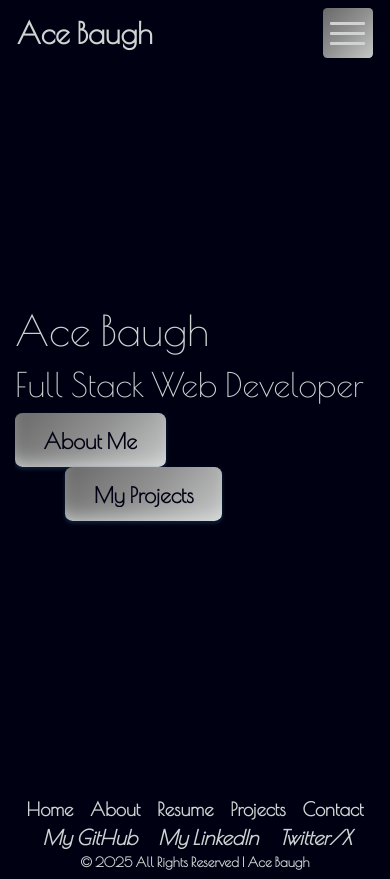
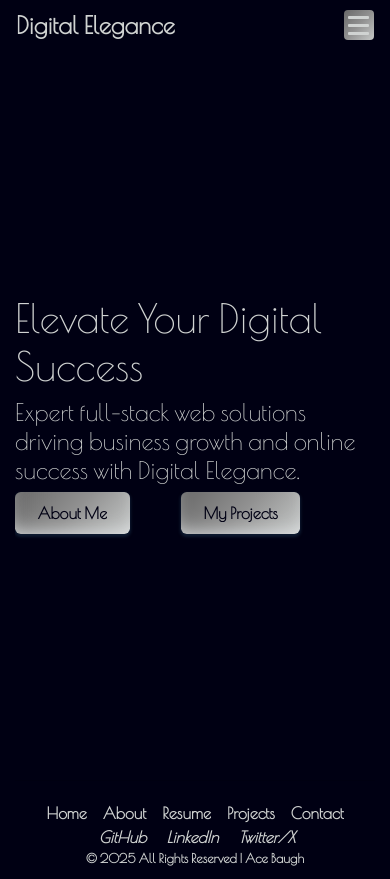
Before and after one commit to ace-d-baugh/DigitalElegance, a plain HTML site: page finecode/index.html in a window 390 px wide. Shown: the top 879 px of the page. Drawn offline with nearby package versions, Linux system fonts and the light colour scheme; a web font is replaced by a local one.

Commit message:
Smaller font

```diff
--- a/finecode/partials/_footer.js
+++ b/finecode/partials/_footer.js
@@ -19,14 +19,14 @@ class Footer extends HTMLElement {
             <li class="footer-link  mx-2">
                <a href="https://github.com/ace-d-baugh" target="_blank" >
                   <i class="nf nf-fa-github d-flex">
-                     <span class="ml-1">My GitHub</span>
+                     <span class="ml-1">GitHub</span>
                   </i>
                </a>
             </li>
             <li class="footer-link  mx-2">
-               <a href="https://www.linkedin.com/in/ace-baugh/" target="_blank">
+               <a href="https://www.linkedin.com/in/ace-d-baugh/" target="_blank">
                   <i class="nf nf-md-linkedin d-flex">
-                     <span class="ml-1">My LinkedIn</span>
+                     <span class="ml-1">LinkedIn</span>
                   </i>
                </a>
             </li>
--- a/finecode/partials/_header.js
+++ b/finecode/partials/_header.js
@@ -5,9 +5,9 @@ class Header extends HTMLElement {
 
 	connectedCallback() {
 		this.innerHTML = `
-      <nav class="navbar navbar-expand-lg navbar-light navbar-light bg-primary justify-content-between">
-         <a href="index.html" class="navbar-brand">Ace Baugh</a>
-         <button class="navbar-toggler collapsed d-flex d-lg-none flex-column justify-content-around" type="button" data-toggle="collapse" data-target="#navbarSupportedContent" aria-controls="navbarSupportedContent" aria-expanded="false" aria-label="Toggle navigation">
+      <nav class="navbar navbar-expand-md navbar-light navbar-light bg-primary justify-content-between">
+         <a href="index.html" class="navbar-brand">Digital Elegance</a>
+         <button class="navbar-toggler collapsed d-flex d-md-none flex-column justify-content-around" type="button" data-toggle="collapse" data-target="#navbarSupportedContent" aria-controls="navbarSupportedContent" aria-expanded="false" aria-label="Toggle navigation">
             <span class="toggler-icon top-bar"></span>
             <span class="toggler-icon middle-bar"></span>
             <span class="toggler-icon bottom-bar"></span>
--- a/finecode/partials/_hero.js
+++ b/finecode/partials/_hero.js
@@ -10,8 +10,8 @@ class Hero extends HTMLElement {
       <div class="hero">
          <div class="hero-image"></div>
          <div class="hero-text">
-            <h1 class="hero-title">Ace Baugh</h1>
-            <h2 class="hero-subtitle">Full Stack Web Developer</h2>
+            <h1 class="hero-title">Elevate Your Digital Success</h1>
+            <h4 class="hero-subtitle">Expert full-stack web solutions driving business growth and online success with Digital Elegance.</h4>
             <button>
                <span class="text">About Me</span>
                <span class="shimmer"></span>
--- a/public/styles/site.css
+++ b/public/styles/site.css
@@ -8,7 +8,7 @@
 	box-sizing: border-box;
 	font-family: var(--font-primary);
 	font-weight: bold;
-	font-size: 105%;
+	font-size: 100%;
 	line-height: 1;
 	color: var(--color-primary);
 	outline: none;
@@ -44,12 +44,12 @@
 }
 
 .navbar-brand {
-	font-size: 1.75rem;
+	font-size: 1.5rem;
 }
 
 .navbar-toggler {
-	height: 50px;
-	width: 50px;
+	height: 30px;
+	width: 30px;
 	transition: .5s ease-in-out;
 	position: relative;
 }
@@ -65,7 +65,7 @@
 }
 
 .navbar-toggler span {
-	margin: 0 0 0 -.35rem;
+	margin: 0 0 0 0;
 	padding: 0;
 }
 
@@ -79,6 +79,7 @@
 	opacity: 1;
 	transform: rotate(0deg);
 	transition:.25s ease-in-out;
+	left: .25rem;
 }
 
 .navbar-toggler:hover .toggler-icon {
@@ -109,7 +110,7 @@
 }
 
 .navbar-toggler.collapsed .top-bar {
-	margin-top: -20px;
+	margin-top: -15px;
 	transform: rotate(0deg);
 }
 
@@ -119,7 +120,7 @@
 }
 
 .navbar-toggler.collapsed .bottom-bar {
-	margin-top: 20px;
+	margin-top: 17px;
 	transform: rotate(0deg);
 }
 
@@ -150,7 +151,6 @@ li a:hover,
 li a:hover i,
 li a:hover span {
 	color: var(--color-accent);
-
 }
 
 /* Container */
```
Also changed, not shown: finecode/resume.html (+3 -3 lines). Lines whose indentation alone changed are shown as unchanged.
